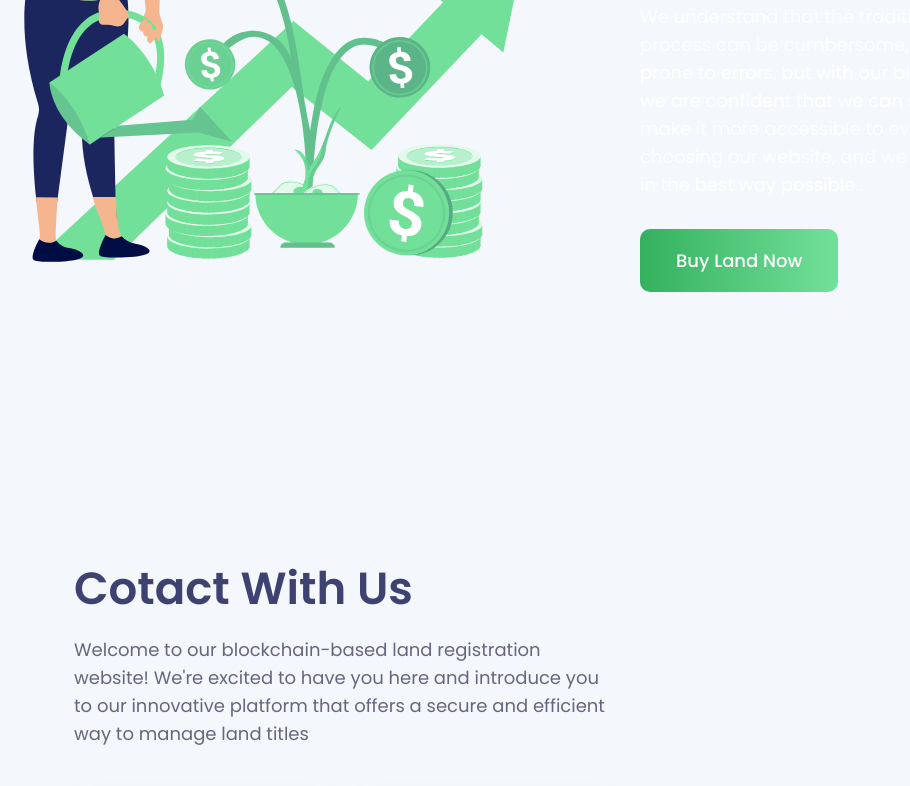
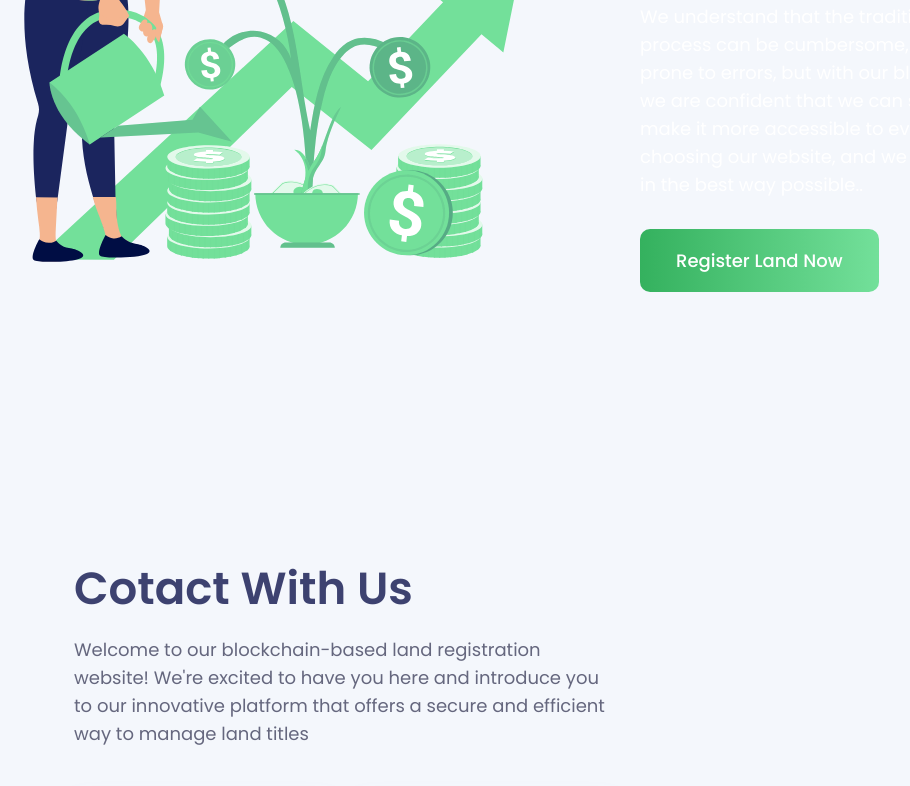
Before and after one commit to WeirdAlienLyf/fetry2, a plain HTML site: page index.html in a window 1280 px wide. Shown: the part 3163-3949 px from the top of the page, without its empty margins (12-922 px from the left). Drawn offline with Linux system fonts and the light colour scheme.

Commit message:
Update index.html

```diff
--- a/index.html
+++ b/index.html
@@ -252,7 +252,7 @@
                                 <p class="text-white mb-30 wow fadeInUp" data-wow-delay=".4s">We understand that the traditional land registration process can be cumbersome, time-consuming, and prone to errors, but with our blockchain-based platform, we are confident that we can simplify the process and make it more accessible to everyone.
 
                                     Thank you for choosing our website, and we look forward to serving you in the best way possible..</p>
-                                <a href="#" class="theme-btn wow fadeInUp" data-wow-delay=".6s">Buy Land Now</a>
+                                <a href="http://localhost:3000/" class="theme-btn wow fadeInUp" data-wow-delay=".6s">Register Land Now</a>
                             </div>
                         </div>
                     </div>
```
